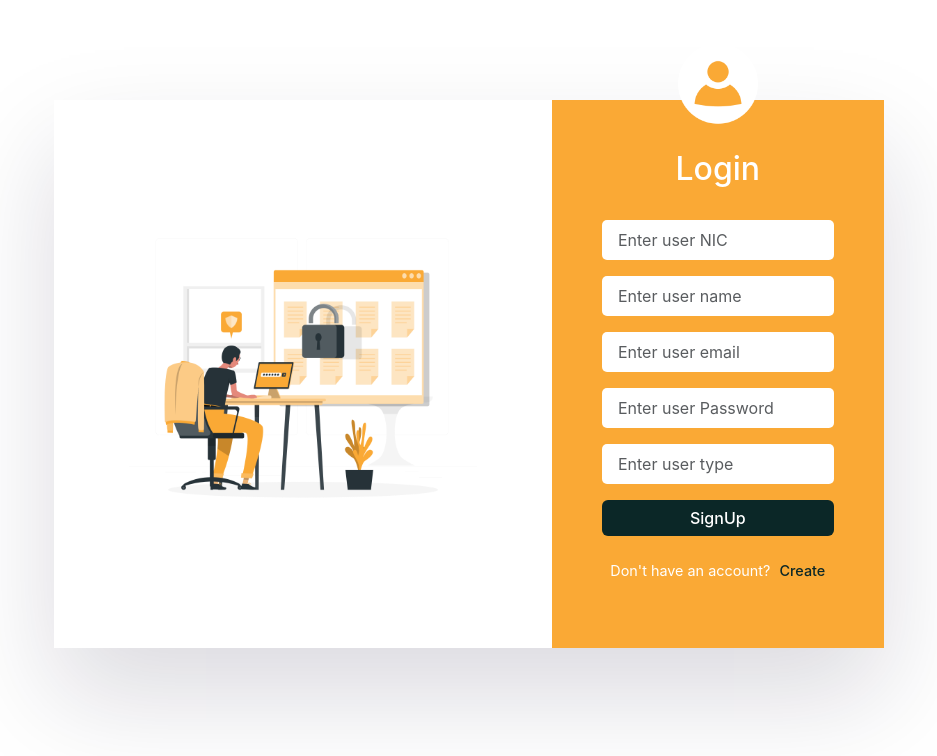
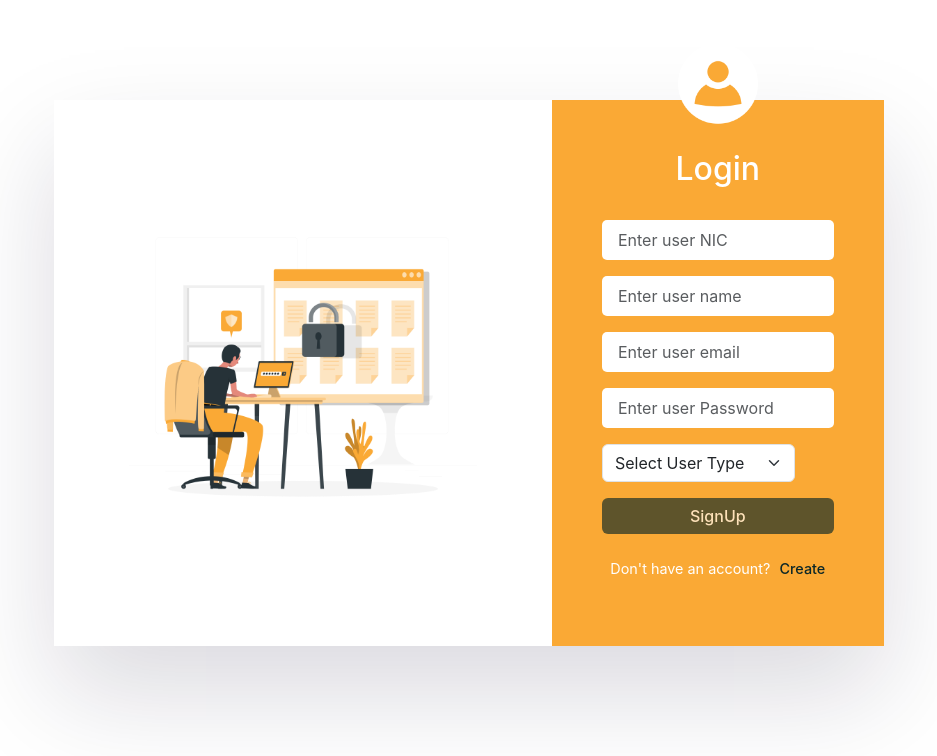
Before and after one commit to Chanuth10/eap_ticket_rservation_system_web_app, a React (Create React App) app: page /signup in a window 1280 px wide. Shown: the top 756 px of the page, without its empty margins (171-1108 px from the left). Built offline with nearby package versions, Linux system fonts and the light colour scheme; a web font is replaced by a local one.

Commit message:
Registration

```diff
--- a/src/features/auth/components/Signup.js
+++ b/src/features/auth/components/Signup.js
@@ -2,13 +2,15 @@ import React, { useEffect, useState } from "react";
 import { Button, Container, Row, Col, Form } from "react-bootstrap";
 import { Link } from "react-router-dom";
 import { useDispatch, useSelector } from "react-redux";
-import { clearErrors, register } from "../../../actions/userAction";
+import { clearErrors } from "../../../actions/userAction";
 import { useNavigate } from "react-router-dom";
 import { toast } from "react-toastify";
 import "./login.css";
 
 import registerImg from "../../../assets/images/register.png";
 import userIcon from "../../../assets/images/user.png";
+import { KeyGenerator } from "../../keyGen/KeyGen";
+import axios from "axios";
 
 const Login = () => {
   const navigate = useNavigate();
@@ -21,10 +23,29 @@ const Login = () => {
   const [password, setPassword] = useState("");
   const [userType, setUserType] = useState("");
   const [email, setEmail] = useState("");
+  const [key, setKey] = useState("");
+
+  useEffect(() => {
+    if (!key) {
+      setKey(KeyGenerator());
+    }
+  }, [key]);
+
+  const handleOnSubmit = async () => {
+    await axios.post("http://localhost:5000/api/v2/AdminManager", {
+      id: key,
+      userName: userName,
+      nic: nic,
+      password: password,
+      userType: userType,
+      email: email,
+    });
+  };
 
   const Submit = (e) => {
     e.preventDefault();
-    dispatch(register(userName, nic, password, userType, email));
+    handleOnSubmit();
+    navigate("/login");
   };
 
   useEffect(() => {
@@ -97,14 +118,20 @@ const Login = () => {
                 <Form.Group
                   className="mb-3"
                   controlId="exampleForm.ControlTextarea1">
-                  <Form.Control
-                    type="text"
-                    placeholder="Enter user type"
-                    value={userType}
-                    onChange={(e) => setUserType(e.target.value)}
-                  />
+                  <Col sm="10">
+                    <Form.Select onChange={(e) => setUserType(e.target.value)}>
+                      <option>Select User Type</option>
+                      <option value="t-manager">Travel Manager</option>
+                      <option value="b-office">Back office worker</option>
+                    </Form.Select>
+                  </Col>
                 </Form.Group>
-                <Button className="btn secondary__btn auth__btn" type="submit">
+                <Button
+                  className="btn secondary__btn auth__btn"
+                  type="submit"
+                  disabled={
+                    !userName || !nic || !password || !userType || !email
+                  }>
                   SignUp
                 </Button>
               </Form>
```
